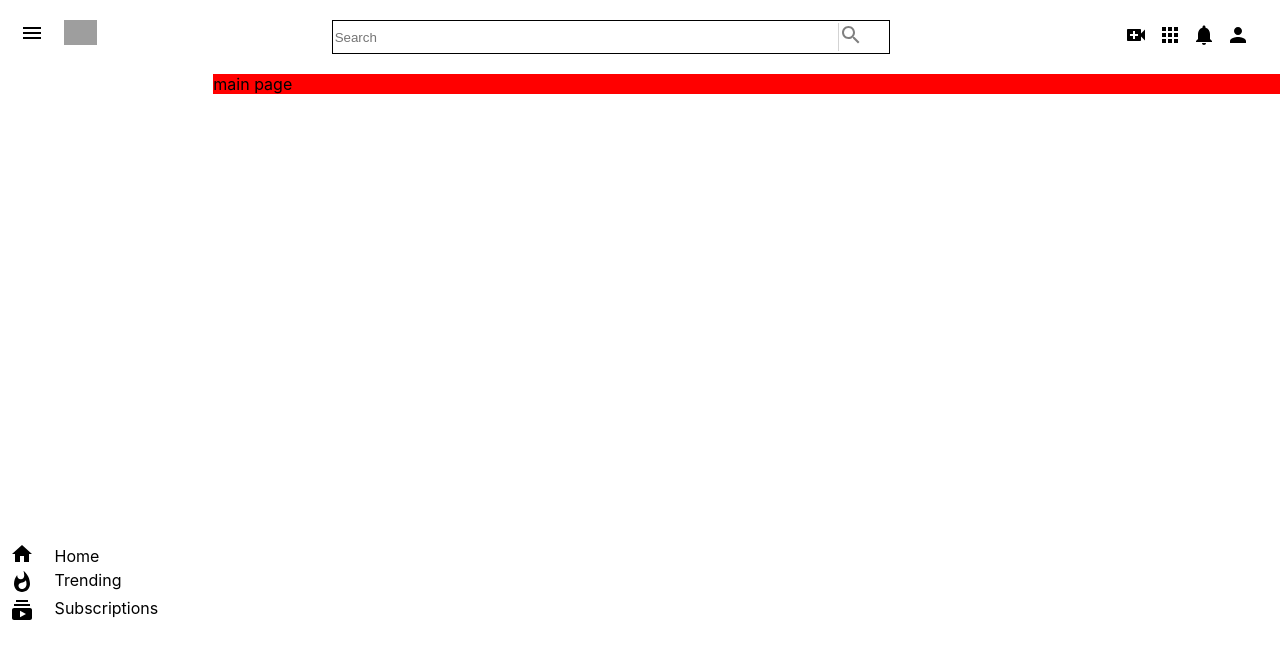
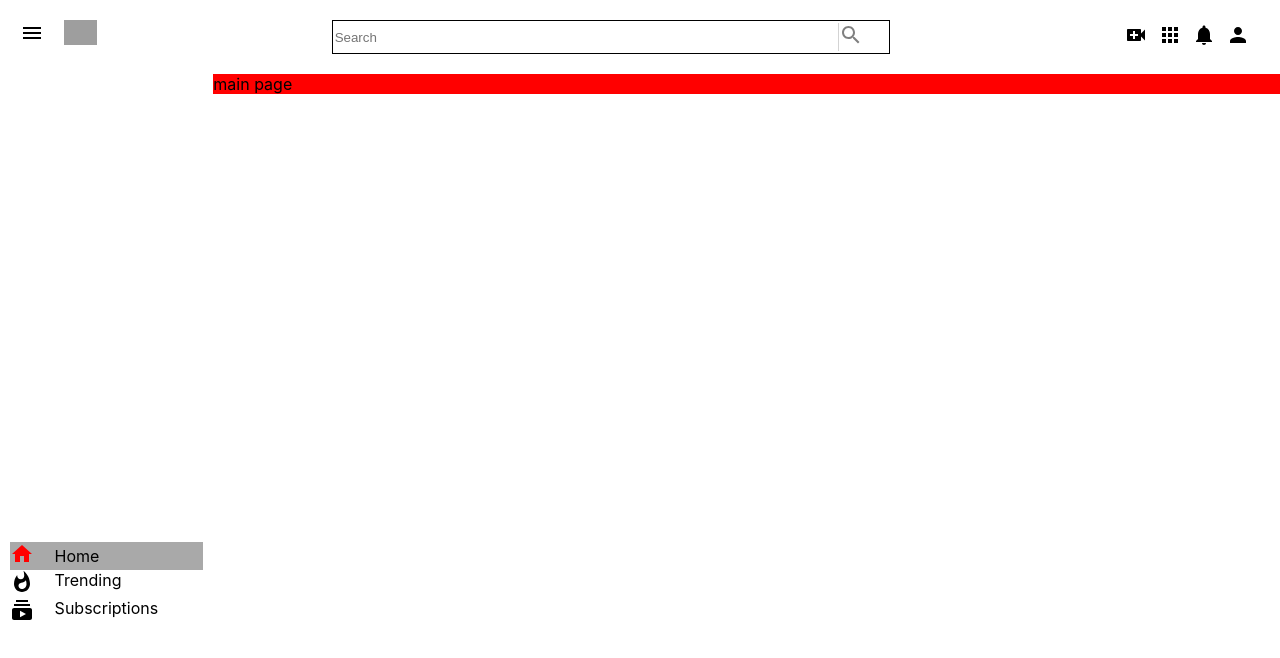
Before and after one commit to nikhil-elayath/youtube-clone, a React (Create React App) app in the folder client/: page /search in a window 1280 px wide. Shown: the top 658 px of the page. Built offline with nearby package versions, Linux system fonts and the light colour scheme; grey boxes are pictures that could not be loaded; what javascript-time-ago would draw is missing.

Commit message:
added toggle between buttons in sidebar

```diff
--- a/client/src/assests/styles/SideBar.css
+++ b/client/src/assests/styles/SideBar.css
@@ -1,6 +1,5 @@
 #mainContainer{
     background-color:white;
-    /* width: 35%; */
     height: 1000px;
     padding: 10px;
     align-content: center;
@@ -11,33 +10,106 @@
     grid-column-gap: 0px;
     align-items: center;
 }
+#selectedHomeContainer{
+    display: grid;
+    grid-template-columns: 1.5fr 5fr;
+    grid-column-gap: 0px;
+    align-items: center;
+    background-color:darkgrey;
+    /* color: red; */
+
+}
+
+
+
+
+
+
+
+
 #trendingContainer{
     display: grid;
     grid-template-columns: 1.5fr 5fr;
     grid-column-gap: 0px;
 
 }
+
+#selectedTrendingContainer{
+    display: grid;
+    grid-template-columns: 1.5fr 5fr;
+    grid-column-gap: 0px;
+    background-color: darkgray;
+
+}
+
+
+
+
+
+
+
 #subscriptionContainer{
     display: grid;
     grid-template-columns: 1.5fr 5fr;
     grid-column-gap: 0px;
 
 }
+
+
+
+#selectedSubscriptionContainer{
+    display: grid;
+    grid-template-columns: 1.5fr 5fr;
+    grid-column-gap: 0px;
+    background-color: darkgray;
+
+
+}
+
+
+
+
 #homeIcon{
     padding: 0;
+}
+#selectedHomeIcon{
+    color: red;
+
+
+}
+#trendingIcon{
+    padding: 0;
+}
+#selectedTrendingIcon{
+    color: red;
+
+
+}
+#subscriptionIcon{
+    padding: 0;
+}
+#selectedSubscriptionIcon{
+    color: red;
+
+
 }
 
 #homeContainer:hover{
     background-color:lightgray;
+    cursor: pointer;
 }
 #trendingContainer:hover{
     background-color: lightgray;
+    cursor: pointer;
+
 }
 #subscriptionContainer:hover{
     background-color: lightgray;
+    cursor: pointer;
+
 }
 
-#homeContainer:hover> #homeIcon{
+/* #homeContainer:hover> #homeIcon{
     color: red;
 }
 #trendingContainer:hover> #trendingIcon{
@@ -45,4 +117,4 @@
 }
 #subscriptionContainer:hover> #subIcon{
     color: red;
-}
+} */
--- a/client/src/components/SideBar.js
+++ b/client/src/components/SideBar.js
@@ -6,11 +6,40 @@ import SubscriptionsIcon from '@material-ui/icons/Subscriptions';
 
 
 export default function SideBar() {
+    const [homeSelected, setHomeSelected]=React.useState(true)
+    const [trendingSelected, setTrendingSelected]=React.useState(false)
+    const [subscriptionSelected, setSubscriptionSelected]=React.useState(false)
+
+
+    const onHomeContainerClick=()=>{
+        console.log("onHomeContainerClick",onHomeContainerClick)
+        setHomeSelected(true)
+        setTrendingSelected(false)
+       setSubscriptionSelected(false)
+       console.log(homeSelected,setTrendingSelected)
+
+    }
+    const onTrendingContainerClick=()=>{
+        console.log("onHomeContainerClick",onHomeContainerClick)
+        setTrendingSelected(true)
+        setHomeSelected(false)
+        setSubscriptionSelected(false)
+
+
+
+    }
+    const onSubsContainerClick=()=>{
+        console.log("onHomeContainerClick",onHomeContainerClick)
+        setSubscriptionSelected(true)
+        setTrendingSelected(false)
+        setHomeSelected(false)
+
+    }
     return (
         <div>
             <div id="mainContainer">
-                <div id="homeContainer">
-                    <div id="homeIcon">
+                <div id= {homeSelected==true? "selectedHomeContainer": "homeContainer"} onClick={onHomeContainerClick}>
+                    <div id={homeSelected==true?"selectedHomeIcon":"homeIcon"}>
                     <HomeIcon/>
                          </div>
                     <div>
@@ -18,8 +47,8 @@ export default function SideBar() {
                         </div>
 
                     </div>
-                <div id="trendingContainer">
-                <div id="trendingIcon">
+                <div id= {trendingSelected==true? "selectedTrendingContainer": "trendingContainer"} onClick={onTrendingContainerClick}>
+                <div id={trendingSelected==true?"selectedTrendingIcon":"trendingIcon"}>
                     <WhatshotIcon/>
                          </div>
                     <div>
@@ -27,8 +56,8 @@ export default function SideBar() {
                         </div>
 
                     </div>
-                <div id="subscriptionContainer">
-                <div id="subIcon">
+                <div id= {subscriptionSelected==true? "selectedSubscriptionContainer": "subscriptionContainer"} onClick={onSubsContainerClick}>
+                <div id={subscriptionSelected==true?"selectedSubscriptionIcon":"subscriptionIcon"}>
                     <SubscriptionsIcon/>
                          </div>
                     <div>
```
Also changed, not shown: client/src/components/SearchResultCard.js (+9 -0 lines).
